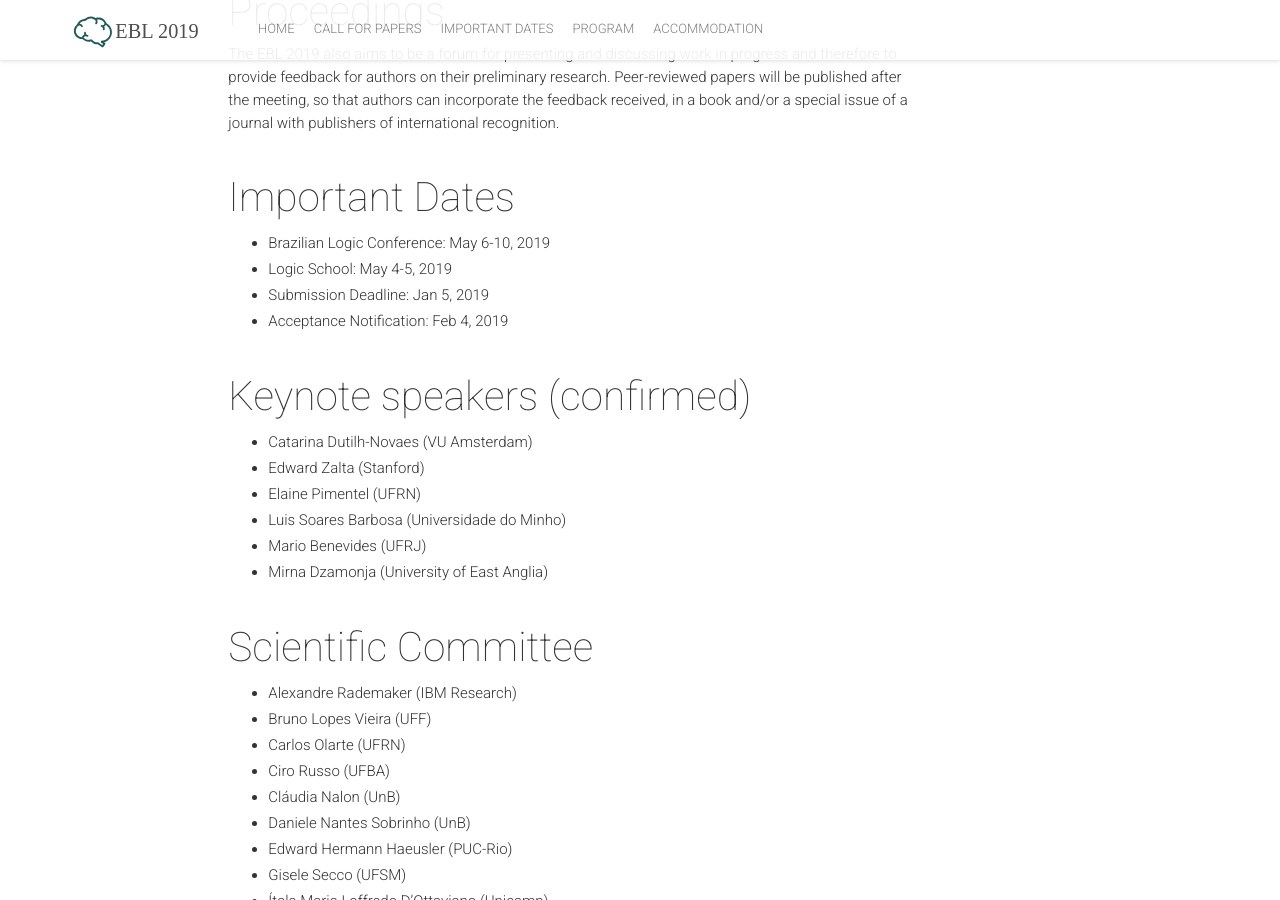
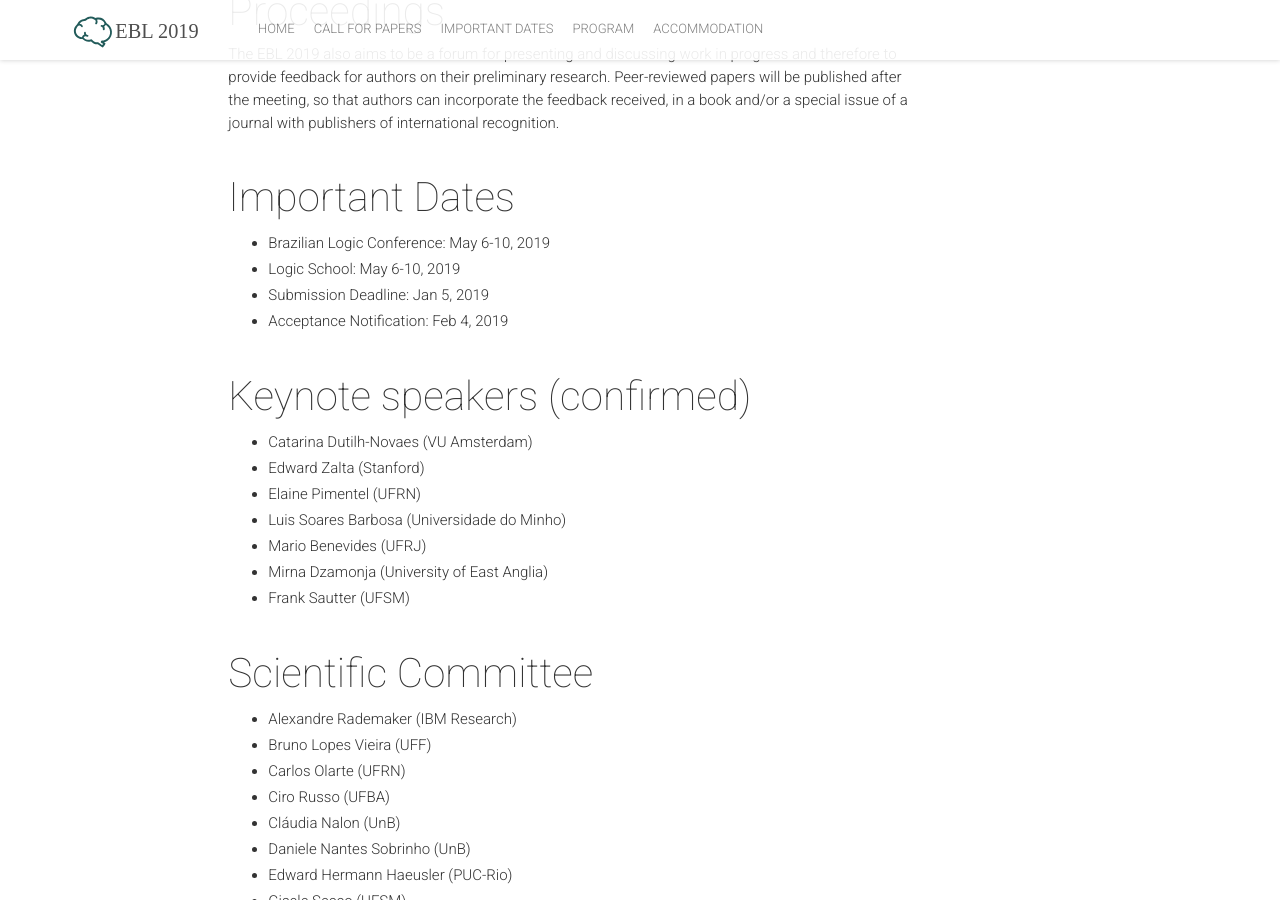
Before and after one commit to brunobruck/ebl, a Jekyll site: the page built from _posts/2018-09-25-call-for-papers.markdown, in a window 1280 px wide and 900 px high, scrolled down 1987 px. Built offline with Jekyll 4.4.1, drawn with Linux system fonts in a browser that asks for light colours; nearby versions of some CDN libraries; comment, search, counter and statistics services are not loaded.

Commit message:
fixed cfp

```diff
--- a/_posts/2018-09-25-call-for-papers.markdown
+++ b/_posts/2018-09-25-call-for-papers.markdown
@@ -53,7 +53,7 @@ The EBL 2019 also aims to be a forum for presenting and discussing work in progr
 #### Important Dates
 
 - Brazilian Logic Conference: May 6-10, 2019
-- Logic School: May 4-5, 2019
+- Logic School: May 6-10, 2019
 - Submission Deadline: Jan 5, 2019
 - Acceptance Notification: Feb 4, 2019
 
@@ -65,6 +65,7 @@ The EBL 2019 also aims to be a forum for presenting and discussing work in progr
 - Luis Soares Barbosa (Universidade do Minho)
 - Mario Benevides (UFRJ)
 - Mirna Dzamonja (University of East Anglia)
+- Frank Sautter (UFSM)
 
 
 #### Scientific Committee
```
